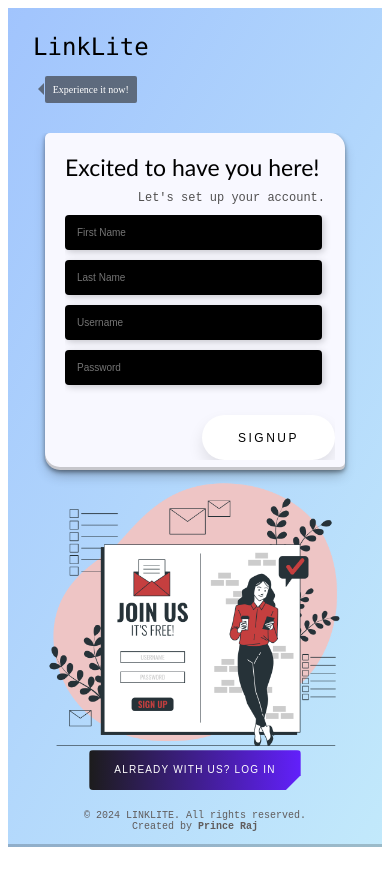
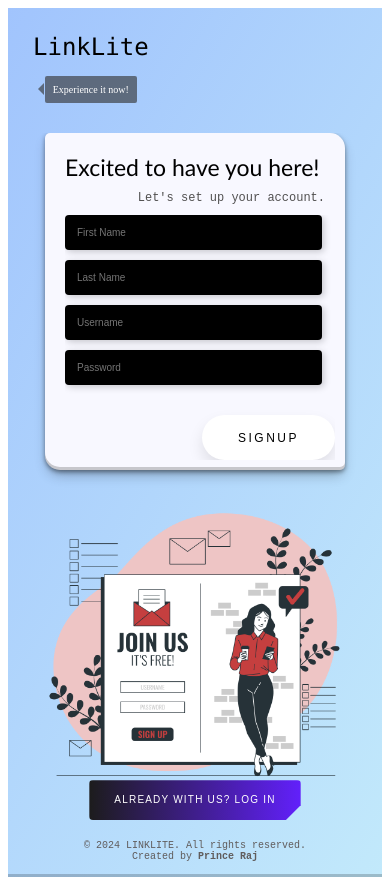
Before and after one commit to rajprince031/LinkLite, a React (Vite) app in the folder client/: page /signup in a window 390 px wide. Before the commit the page ends 855 px from the top, so only its background shows below. Built offline with nearby package versions, Linux system fonts and the light colour scheme; no server answers.

Commit message:
Improve responsiveness of Signup page

```diff
--- a/client/src/style/signUpStyle.css
+++ b/client/src/style/signUpStyle.css
@@ -160,6 +160,8 @@
     flex-direction: column-reverse;
     margin: 0px;
     margin-top: 20px;
+  justify-content: space-evenly;
+    gap:30px;
   }
   .signup_container {
     margin: 0px;
```
